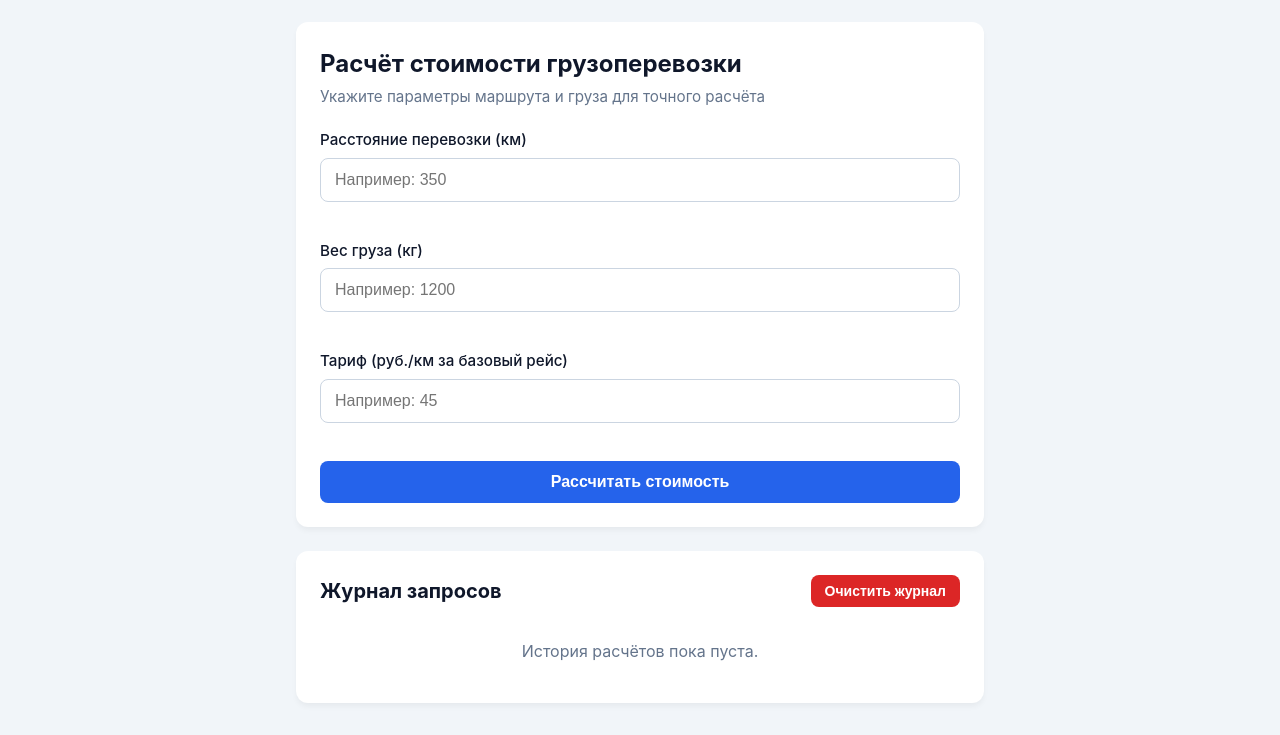
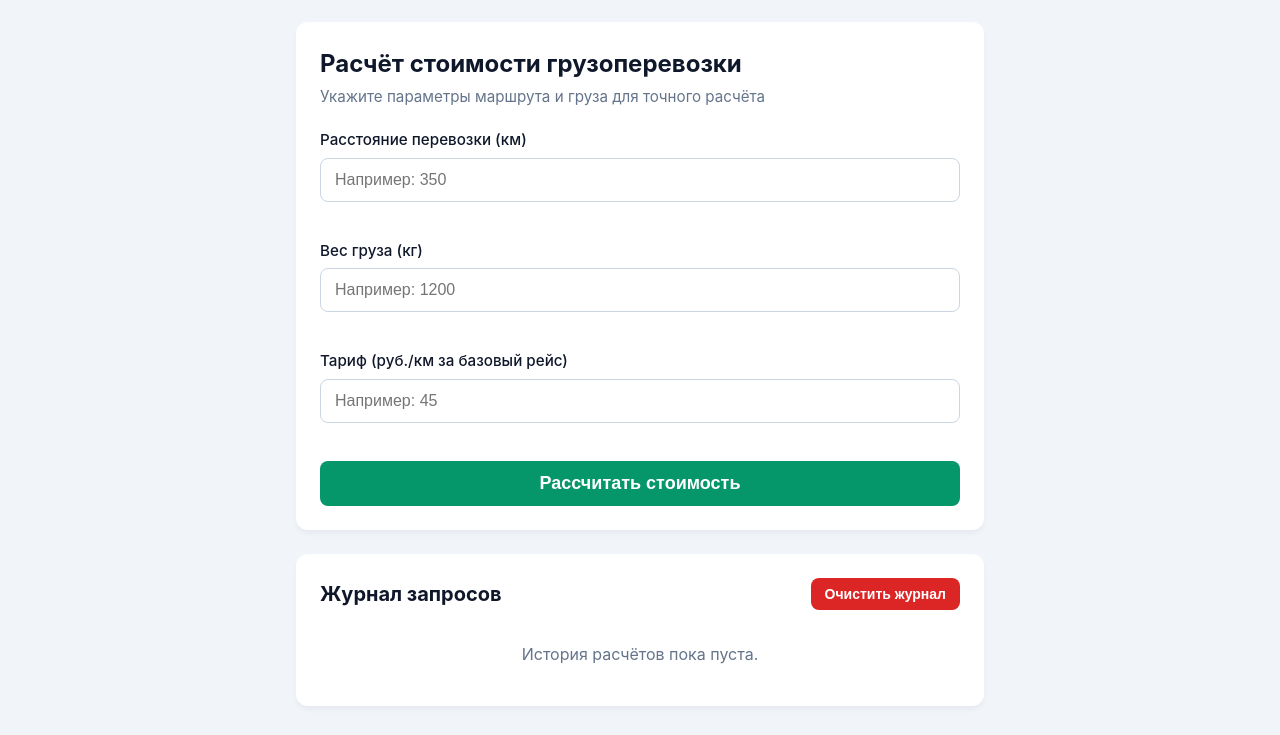
Before and after one commit to Punhan61/calculator, a plain HTML site: page index.html in a window 1280 px wide. Shown: the part 65-800 px from the top of the page. Drawn offline with Linux system fonts and the light colour scheme.

Commit message:
fix: изменён цвет кнопки и увеличен шрифт результата (Closes #1, Closes #2)

```diff
--- a/style.css
+++ b/style.css
@@ -1,5 +1,5 @@
 :root {
-    --primary: #2563eb;
+    --primary: #059669;
     --primary-hover: #1d4ed8;
     --danger: #dc2626;
     --danger-hover: #b91c1c;
@@ -130,7 +130,7 @@ input[type="text"].input-error {
     padding: 12px 20px;
     border: none;
     border-radius: 8px;
-    font-size: 1rem;
+    font-size: 18px;
     font-weight: 600;
     cursor: pointer;
     text-align: center;
```
